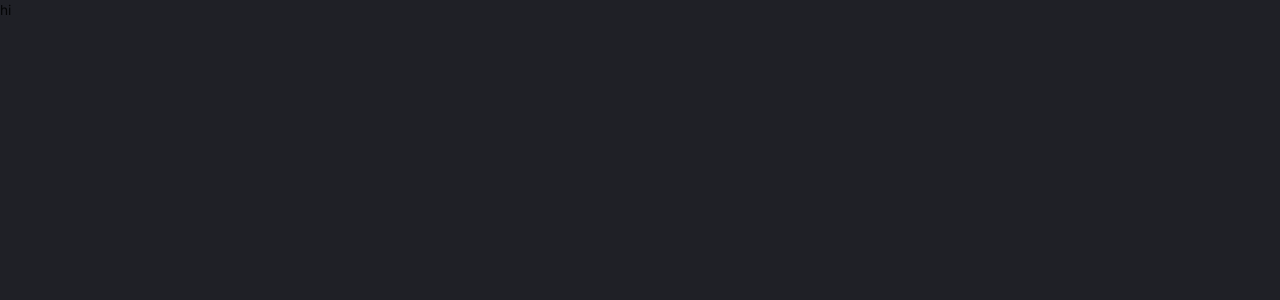
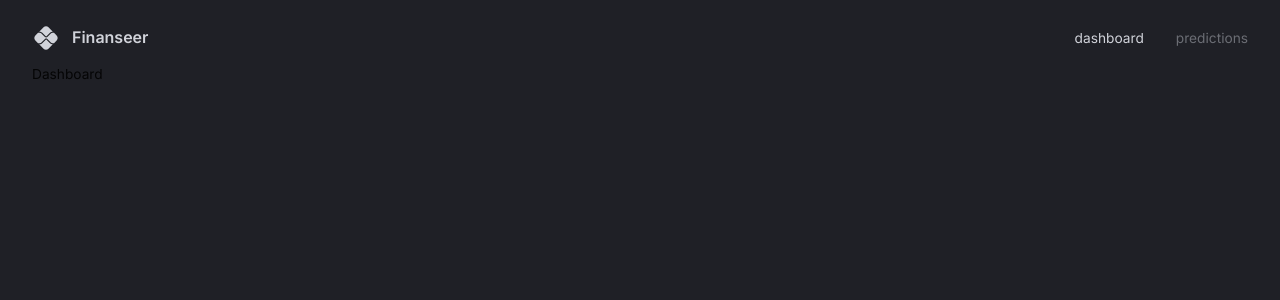
Before and after one commit to nad279444/financial_app, a React (Vite) app in the folder client/: page / in a window 1280 px wide. Shown: the top 300 px of the page. Built offline with nearby package versions, Linux system fonts and the light colour scheme.

Commit message:
created a navbar

```diff
--- a/client/src/App.tsx
+++ b/client/src/App.tsx
@@ -1,18 +1,30 @@
 import { useMemo } from "react"
 import { createTheme } from "@mui/material/styles"
 import { ThemeProvider, CssBaseline } from "@mui/material"
+import { Box } from "@mui/material"
 import { themeSettings } from "./theme"
+import { BrowserRouter,Routes,Route } from "react-router-dom"
+import Navbar from "@/scenes/navbar";
+import Dashboard from "@/scenes/dashboard";
+import Predictions from "@/scenes/predictions";
 
 
 function App() {
   const theme = useMemo(() => createTheme(themeSettings),[])
   return (
     <div className="app">
+    <BrowserRouter>
       <ThemeProvider theme = {theme }>
         <CssBaseline />
-        hi
+        <Box width="100%" height="100%" padding="1rem 2rem 4rem 2rem">
+            <Navbar />
+            <Routes>
+              <Route path="/" element={<Dashboard />} />
+              <Route path="/predictions" element={<Predictions />} />
+            </Routes>
+          </Box>
       </ThemeProvider>
-
+    </BrowserRouter>
     </div>
   )
 }
--- /dev/null
+++ b/client/src/reusable-components/flex-between.tsx
@@ -0,0 +1,10 @@
+import {Box} from "@mui/material"
+import { styled } from "@mui/system"
+
+const FlexBetween = styled(Box)({
+    display: "flex",
+    justifyContent: "space-between",
+    alignItems: "center",
+  });
+
+  export default FlexBetween;
--- /dev/null
+++ b/client/src/scenes/dashboard/index.tsx
@@ -0,0 +1,11 @@
+import React from 'react'
+
+type Props = {}
+
+const Dashboard = (props: Props) => {
+  return (
+    <div>Dashboard</div>
+  )
+}
+
+export default Dashboard
--- /dev/null
+++ b/client/src/scenes/navbar/index.tsx
@@ -0,0 +1,54 @@
+import {useState} from 'react'
+import {Box,useTheme,Typography} from '@mui/material'
+import PixIcon from "@mui/icons-material/Pix";
+import { Link } from 'react-router-dom'
+import FlexBetween from '@/reusable-components/flex-between';
+
+
+
+
+const Navbar = () => {
+    const { palette } = useTheme();
+    const [selected, setSelected] = useState("dashboard");
+    return (
+      <FlexBetween mb="0.25rem" p="0.5rem 0rem" color={palette.grey[300]}>
+        {/* LEFT SIDE */}
+        <FlexBetween gap="0.75rem">
+          <PixIcon sx={{ fontSize: "28px" }} />
+          <Typography variant="h4" fontSize="16px">
+            Finanseer
+          </Typography>
+        </FlexBetween>
+
+        {/* RIGHT SIDE */}
+        <FlexBetween gap="2rem">
+          <Box sx={{ "&:hover": { color: palette.primary[100] } }}>
+            <Link
+              to="/"
+              onClick={() => setSelected("dashboard")}
+              style={{
+                color: selected === "dashboard" ? "inherit" : palette.grey[700],
+                textDecoration: "inherit",
+              }}
+            >
+              dashboard
+            </Link>
+          </Box>
+          <Box sx={{ "&:hover": { color: palette.primary[100] } }}>
+            <Link
+              to="/predictions"
+              onClick={() => setSelected("predictions")}
+              style={{
+                color: selected === "predictions" ? "inherit" : palette.grey[700],
+                textDecoration: "inherit",
+              }}
+            >
+              predictions
+            </Link>
+          </Box>
+        </FlexBetween>
+      </FlexBetween>
+    );
+  };
+
+export default Navbar
--- /dev/null
+++ b/client/src/scenes/predictions/index.tsx
@@ -0,0 +1,11 @@
+import React from 'react'
+
+type Props = {}
+
+const Predictions = (props: Props) => {
+  return (
+    <div>Predictions</div>
+  )
+}
+
+export default Predictions
--- a/client/src/theme-types.ts
+++ b/client/src/theme-types.ts
@@ -1,4 +1,4 @@
-// eslint-disble-next-line
+// eslint-disable-next-line
 import { Palette,PaletteColor } from "@mui/material/styles/createPalette";
 
 declare module "@mui/material/styles/createPalette"{
```
